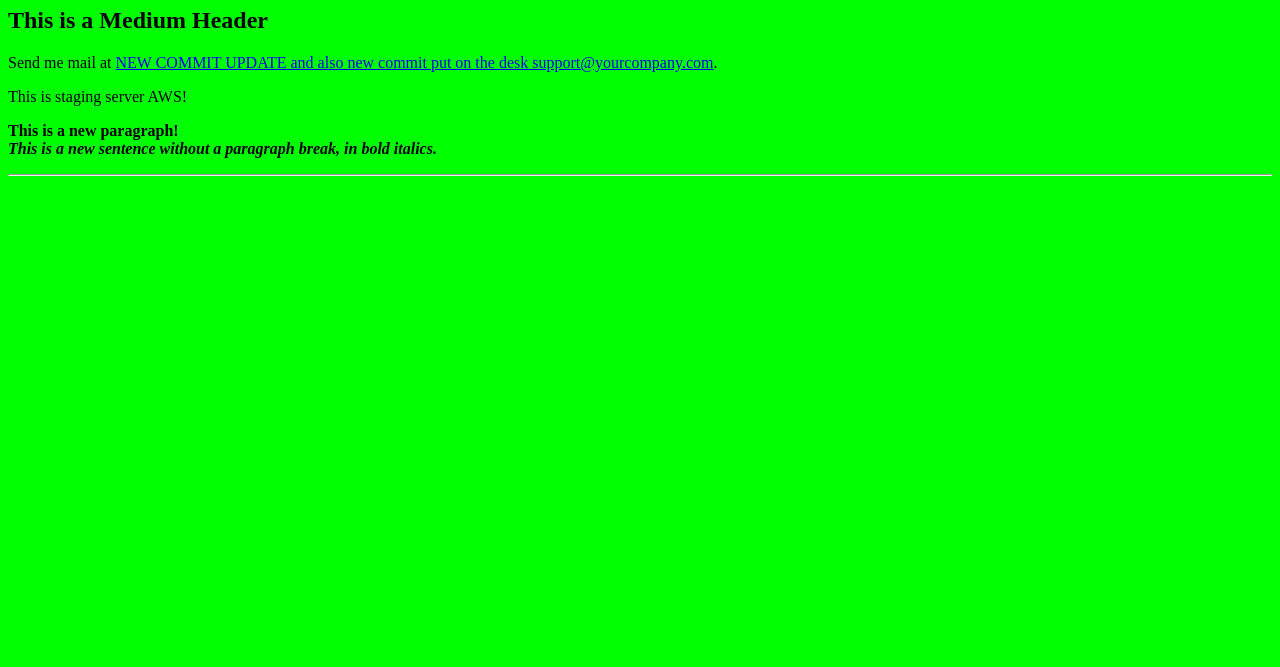
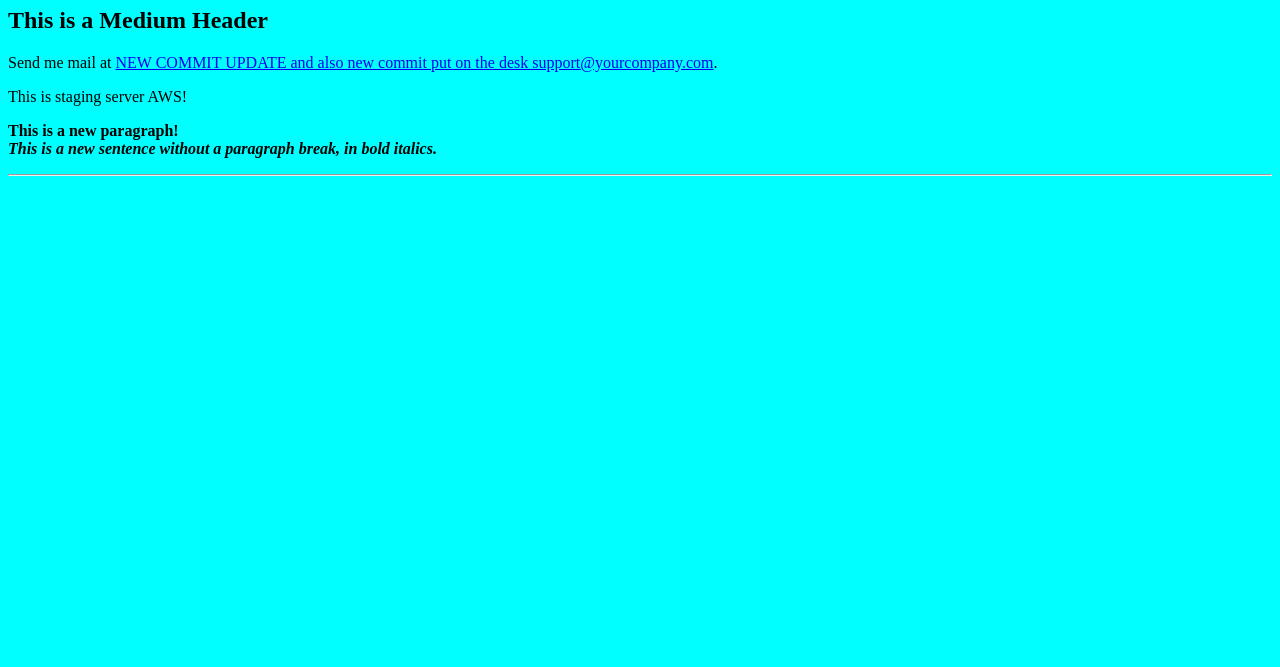
Before and after one commit to alianinhoaws/Jenkins, a plain HTML site: page index.html in a window 1280 px wide. Shown: the part 133-800 px from the top of the page. Drawn offline with Linux system fonts and the light colour scheme.

Commit message:
Update index.html

```diff
--- a/index.html
+++ b/index.html
@@ -6,7 +6,7 @@
 
 </HEAD>
 
-<BODY BGCOLOR="00FF00">
+<BODY BGCOLOR="00FFFF">
 
 <CENTER><IMG SRC="clouds.jpg" ALIGN="BOTTOM"> </CENTER>
 
```
